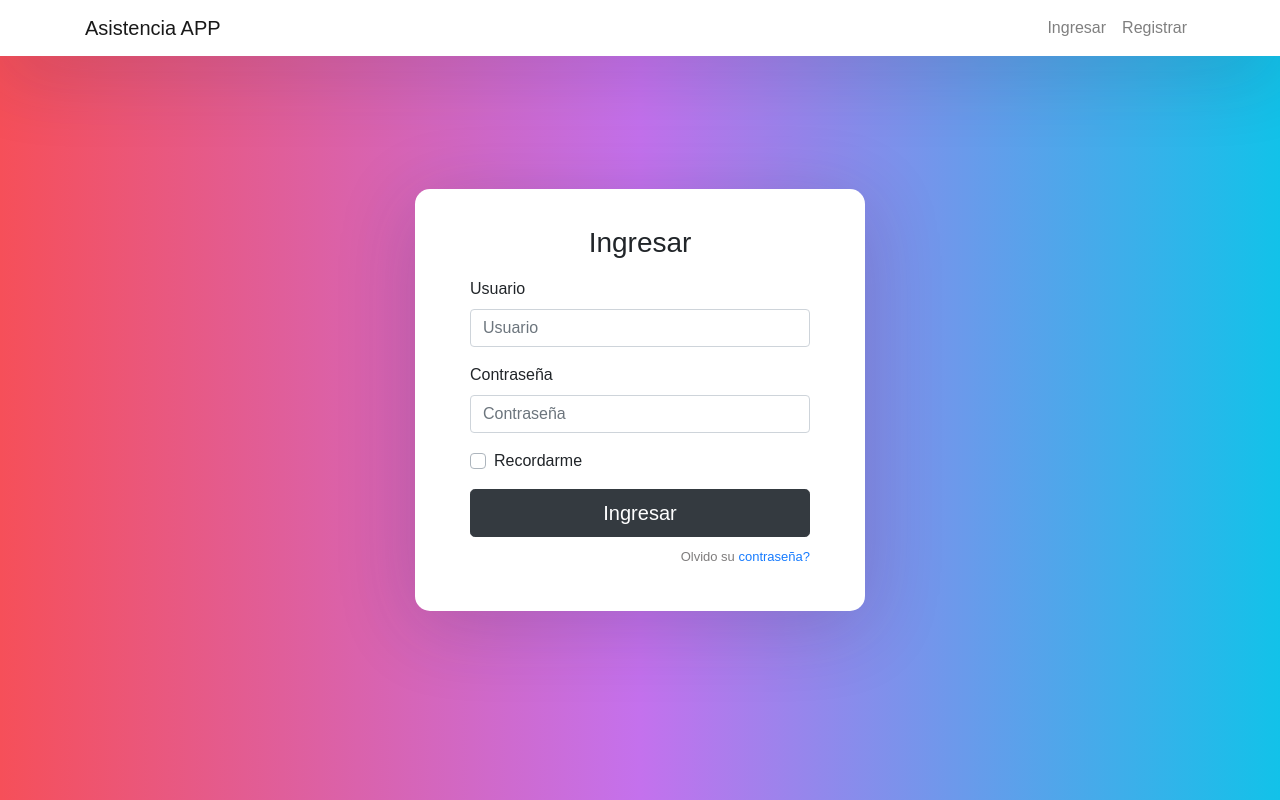
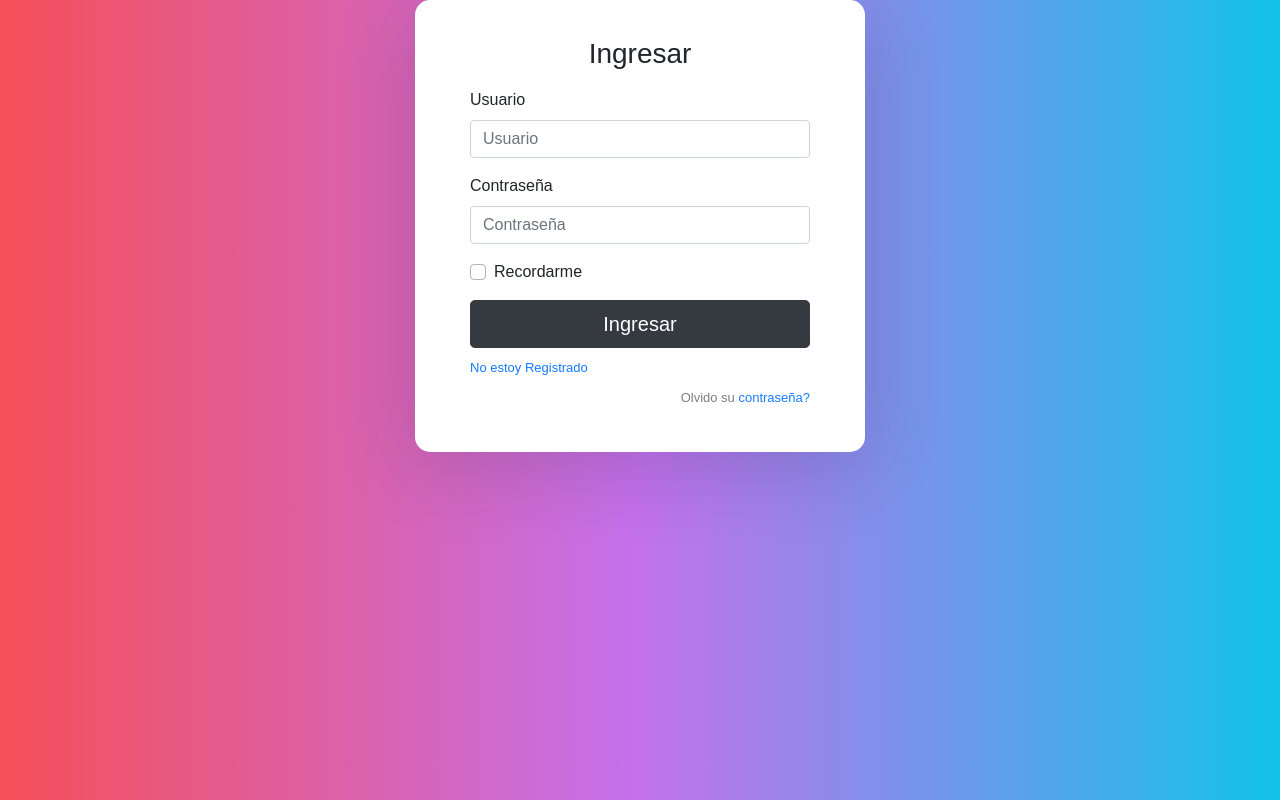
Before and after one commit to AL3X09/doc_asistencia_rips, a React (Create React App) app in the folder frontend/: page / in a window 1280 px wide. Built offline with nearby package versions, Linux system fonts and the light colour scheme.

Commit message:
12-05-2021

```diff
--- a/frontend/src/App.js
+++ /dev/null
@@ -1,47 +0,0 @@
-import React from 'react';
-import '../node_modules/bootstrap/dist/css/bootstrap.min.css';
-//import './App.css';
-
-import { BrowserRouter as Router, Switch, Route, Link } from "react-router-dom";
-
-import Profile from "./components/profile/Profile.component";
-import Login from "./components/login/Login.component";
-import Register from "./components/login/Register.component";
-
-
-function App() {
-  return (
-  <Router>
-    <div className="App">
-      <nav className="navbar navbar-expand-lg navbar-light fixed-top">
-        <div className="container">
-          <Link className="navbar-brand" to={"/Ingresar"}>Asistencia APP</Link>
-          <div className="collapse navbar-collapse" id="navbarTogglerDemo02">
-            <ul className="navbar-nav ml-auto">
-              <li className="nav-item">
-                <Link className="nav-link" to={"/Ingresar"}>Ingresar</Link>
-              </li>
-              <li className="nav-item">
-                <Link className="nav-link" to={"/Registrar"}>Registrar</Link>
-              </li>
-            </ul>
-          </div>
-        </div>
-      </nav>
-
-      <div className="outer">
-        <div className="inner">
-          <Switch>
-            <Route exact path='/' component={Login} />
-            <Route path="/Ingresar" component={Login} />
-            <Route path="/Registrar" component={Register} />
-            <Route exact path="/Perfil" component={Profile} />
-          </Switch>
-        </div>
-      </div>
-    </div>
-    </Router>
-  );
-}
-
-export default App;
--- /dev/null
+++ b/frontend/src/Router.js
@@ -0,0 +1,20 @@
+import React from 'react'
+import { BrowserRouter, Route, Switch } from 'react-router-dom'
+
+import Profile from "./components/profile/Profile.component";
+import Login from "./components/login/Login.component";
+import Register from "./components/login/Register.component";
+
+
+const Router = () => (
+    <BrowserRouter>
+        <Switch>
+            <Route exact path='/' component={Login} />
+            <Route path="/Ingresar" component={Login} />
+            <Route path="/Registrar" component={Register} />
+            <Route path="/Perfil" component={Profile} />
+        </Switch>
+    </BrowserRouter>
+)
+
+export default Router;
--- /dev/null
+++ b/frontend/src/components/header/Header.component.js
@@ -0,0 +1,70 @@
+import React, { useState, Component } from 'react'
+import { render } from 'react-dom'
+
+import { Navbar, Nav, NavDropdown, Form, Button, FormControl } from 'react-bootstrap';
+
+import 'bootstrap/dist/css/bootstrap.min.css';
+
+
+class Header extends Component {
+  render(){
+    return (
+        <Navbar bg="light" expand="lg">
+          <Navbar.Brand href="#home">React-Bootstrap</Navbar.Brand>
+          <Navbar.Toggle aria-controls="basic-navbar-nav" />
+          <Navbar.Collapse id="basic-navbar-nav">
+            <Nav className="mr-auto">
+              <Nav.Link href="#home">Home</Nav.Link>
+              <Nav.Link href="#link">Link</Nav.Link>
+              <NavDropdown title="Dropdown" id="basic-nav-dropdown">
+                <NavDropdown.Item href="#action/3.1">Action</NavDropdown.Item>
+                <NavDropdown.Item href="#action/3.2">Another action</NavDropdown.Item>
+                <NavDropdown.Item href="#action/3.3">Something</NavDropdown.Item>
+                <NavDropdown.Divider />
+                <NavDropdown.Item href="#action/3.4">Separated link</NavDropdown.Item>
+              </NavDropdown>
+            </Nav>
+            <Form inline>
+              <FormControl type="text" placeholder="Search" className="mr-sm-2" />
+              <Button variant="outline-success">Search</Button>
+            </Form>
+          </Navbar.Collapse>
+        </Navbar>
+    )
+  }
+}
+
+export default Header
+
+
+
+{/*<Router>
+    <div className="App">
+      <nav className="navbar navbar-expand-lg navbar-light fixed-top">
+        <div className="container">
+          <Link className="navbar-brand" to={"/Ingresar"}>Asistencia APP</Link>
+          <div className="collapse navbar-collapse" id="navbarTogglerDemo02">
+            <ul className="navbar-nav ml-auto">
+              <li className="nav-item">
+                <Link className="nav-link" to={"/Ingresar"}>Ingresar</Link>
+              </li>
+              <li className="nav-item">
+                <Link className="nav-link" to={"/Registrar"}>Registrar</Link>
+              </li>
+            </ul>
+          </div>
+        </div>
+      </nav>
+
+      <div className="outer">
+        <div className="inner">
+          <Switch>
+            <Route exact path='/' component={Login} />
+            <Route path="/Ingresar" component={Login} />
+            <Route path="/Registrar" component={Register} />
+            <Route exact path="/Perfil" component={Profile} />
+          </Switch>
+        </div>
+      </div>
+    </div>
+</Router>*/}
--- a/frontend/src/components/login/Login.component.js
+++ b/frontend/src/components/login/Login.component.js
@@ -1,10 +1,12 @@
 import React, { Component } from "react";
-import './login.css';
+
 //import Form from "react-validation/build/form";
 //import Input from "react-validation/build/input";
 //import CheckButton from "react-validation/build/button";
 
 import AuthService from "../../services/auth.service";
+
+import './login.css';
 
 export default class Login extends Component {
 
@@ -64,6 +66,10 @@
 
     render() {
         return (
+            <div className="formlogin">
+                <div className="outer">
+                    <div className="inner">
+
                         <form>
 
                             <h3>Ingresar</h3>
@@ -89,11 +95,18 @@
                                 </div>
                             </div>
 
-                <button type="submit" className="btn btn-dark btn-lg btn-block"  onClick={this.handleSubmit}>Ingresar</button>
+                            <button type="submit" className="btn btn-dark btn-lg btn-block" onClick={this.handleSubmit}>Ingresar</button>
+
+                            <p className="forgot-password text-left">
+                                 <a href="Registrar">No estoy Registrado</a>
+                            </p>
                             <p className="forgot-password text-right">
                                 Olvido su <a href="#">contraseña?</a>
                             </p>
                         </form>
+                    </div>
+                </div>
+            </div>
         );
     }
 }
--- a/frontend/src/components/login/login.css
+++ b/frontend/src/components/login/login.css
@@ -1,4 +1,4 @@
-body {
+.formlogin {
   min-height: 100vh;
   display: flex;
   font-weight: 400;
@@ -6,17 +6,11 @@
   background: #12c2e9;  /* fallback for old browsers */
   background: -webkit-linear-gradient(to right, #f64f59, #c471ed, #12c2e9);  /* Chrome 10-25, Safari 5.1-6 */
   background: linear-gradient(to right, #f64f59, #c471ed, #12c2e9); /* W3C, IE 10+/ Edge, Firefox 16+, Chrome 26+, Opera 12+, Safari 7+ */
-
 }
 
-body, html, .App, #root, .outer {
+html, .formlogin, #root, .outer {
   width: 100%;
   height: 100%;
-}
-
-.navbar-light {
-  background-color: #ffffff;
-  box-shadow: 0px 14px 80px rgba(34, 35, 58, 0.2);
 }
 
 .outer {
@@ -64,3 +58,14 @@
 .forgot-password a {
   color: #167bff;
 }
+
+@media all and (min-width: 480px) {
+  .Login {
+    padding: 60px 0;
+  }
+
+  .Login form {
+    margin: 0 auto;
+    max-width: 320px;
+  }
+}
--- a/frontend/src/components/Home.component.js
+++ b/frontend/src/components/old/Home.component.js
@@ -1,6 +1,6 @@
 import React, { Component } from "react";
 
-import UserService from "../services/user.service";
+import UserService from "../../services/user.service";
 
 export default class Home extends Component {
   constructor(props) {
--- a/frontend/src/components/profile/Profile.component.js
+++ b/frontend/src/components/profile/Profile.component.js
@@ -1,6 +1,7 @@
 import React, { Component } from "react";
 import AuthService from "../../services/auth.service";
 
+import Header from '../header/Header.component';
 
 export default class Profile extends Component {
     constructor(props) {
@@ -15,7 +16,7 @@
         //console.log('currentUser');
 
         const { currentUser } = this.state;
-
+        <Header />
         return (
 
             <div className="container">
--- a/frontend/src/index.css
+++ b/frontend/src/index.css
@@ -1,4 +1,4 @@
-/*body {
+body {
   margin: 0;
   font-family: -apple-system, BlinkMacSystemFont, 'Segoe UI', 'Roboto', 'Oxygen',
     'Ubuntu', 'Cantarell', 'Fira Sans', 'Droid Sans', 'Helvetica Neue',
@@ -10,4 +10,4 @@
 code {
   font-family: source-code-pro, Menlo, Monaco, Consolas, 'Courier New',
     monospace;
-}*/
+}
--- a/frontend/src/index.js
+++ b/frontend/src/index.js
@@ -1,17 +1,21 @@
 import React from "react";
-import ReactDOM from "react-dom";
-import { BrowserRouter } from "react-router-dom";
-import { Provider as AlertProvider } from 'react-alert';
+import {render} from "react-dom";
 //import AlertTemplate from 'react-alert-template-basic';
 import "./index.css";
-import App from "./App";
-import * as serviceWorker from "./serviceWorker";
+//import Header from './components/header/Header.component';
+import Router from './Router';
 
-ReactDOM.render(
-    <BrowserRouter>
-        <App />
-    </BrowserRouter>,
-    document.getElementById("root")
-);
 
-serviceWorker.unregister();
+//import * as serviceWorker from "./serviceWorker";
+
+const Root = () => {
+    return (
+        <div>
+            <div className="contenedor">
+                <Router />
+            </div>
+        </div>
+        )
+}
+
+render(<Root/>, document.querySelector('#root'));
```
Also changed, not shown: frontend/src/index copy.js (added, +17 -0 lines), frontend/src/components/old/Modal.js (renamed from frontend/src/components/Modal.js). Lines whose indentation alone changed are shown as unchanged.
